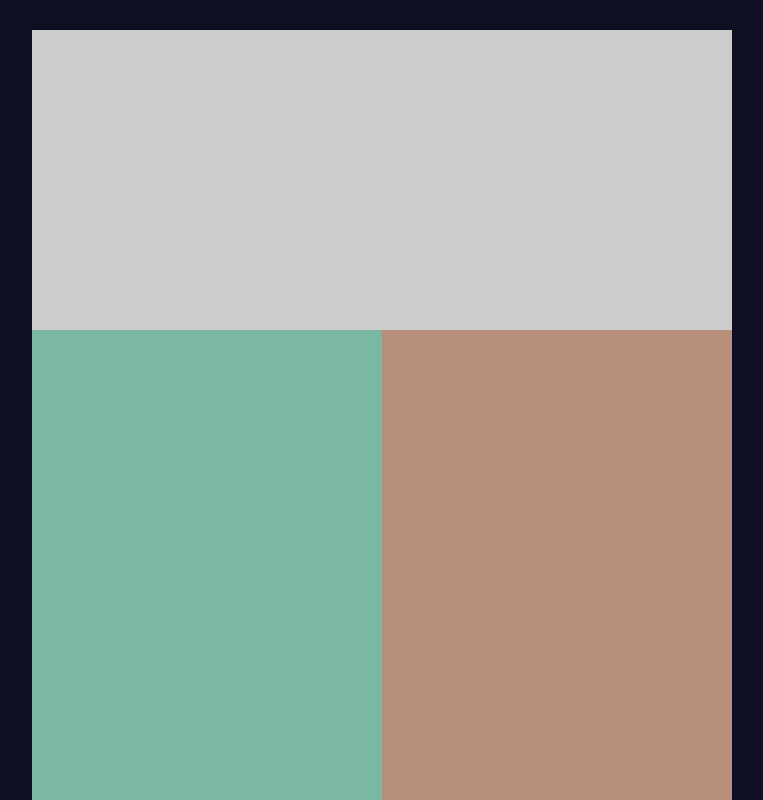
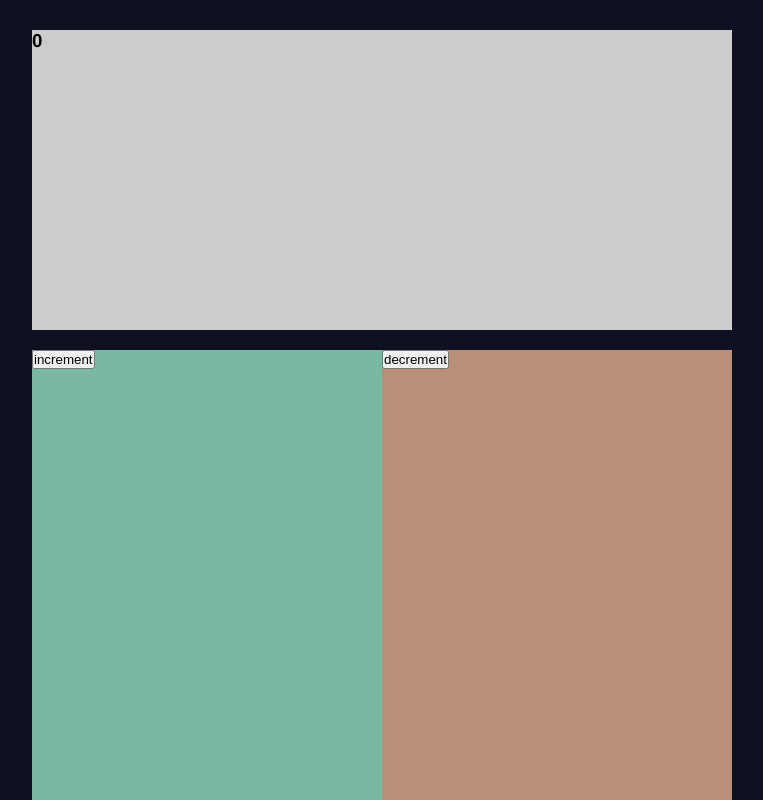
Before and after one commit to SztefkoKamil/vue-app-for-tests, a Vue app: page / in a window 1280 px wide. Shown: the top 800 px of the page, without its empty margins (258-1021 px from the left). Built offline with nearby package versions, Linux system fonts and the light colour scheme.

Commit message:
Add clickCounter logic
Added counter display.
Added increment & decrement buttons.

```diff
--- a/src/components/LeftPanel/LeftPanel.vue
+++ b/src/components/LeftPanel/LeftPanel.vue
@@ -1,5 +1,6 @@
 <template>
   <div class="left-panel__container">
+    <button class="left-panel__clickCounterIncrement" @click="$store.commit('incrementClickCounter')">increment</button>
   </div>
 </template>
 
@@ -7,8 +8,6 @@
 
 export default {
   name: 'LeftPanel',
-  components: {
-  }
 }
 </script>
 
--- a/src/components/RightPanel/RightPanel.vue
+++ b/src/components/RightPanel/RightPanel.vue
@@ -1,5 +1,6 @@
 <template>
   <div class="right-panel__container">
+    <button @click="$store.commit('decrementClickCounter')">decrement</button>
   </div>
 </template>
 
@@ -7,8 +8,6 @@
 
 export default {
   name: 'RightPanel',
-  components: {
-  }
 }
 </script>
 
--- a/src/components/TopBoard/TopBoard.vue
+++ b/src/components/TopBoard/TopBoard.vue
@@ -1,13 +1,23 @@
 <template>
   <div class="top-board__container">
+    <h3 class="top-board__clickCounterDisplay">{{ clickCounter }}</h3>
   </div>
 </template>
 
 <script>
+import { mapGetters } from 'vuex'
 
 export default {
   name: 'TopBoard',
-  components: {
+  data(){
+    return {
+    }
+  },
+  computed: {
+    clickCounter(){
+      const counter = this.$store.getters.getClickCounter
+      return counter
+    }
   }
 }
 </script>
@@ -18,6 +28,7 @@ export default {
   width: 700px;
   height: 300px;
   background: hsl(70, 0% ,80%);
+  margin-bottom: 20px;
 }
 
 </style>
```
